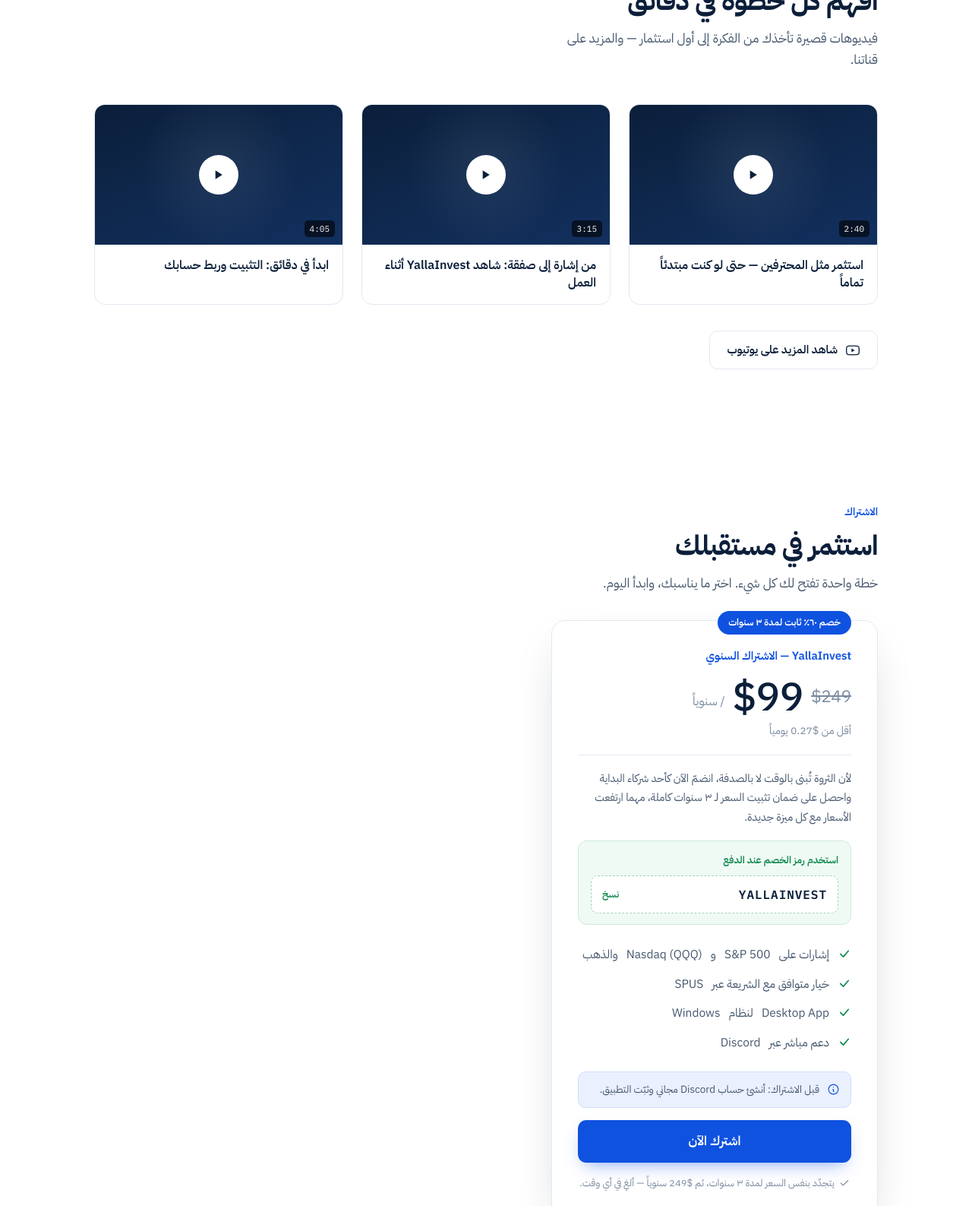
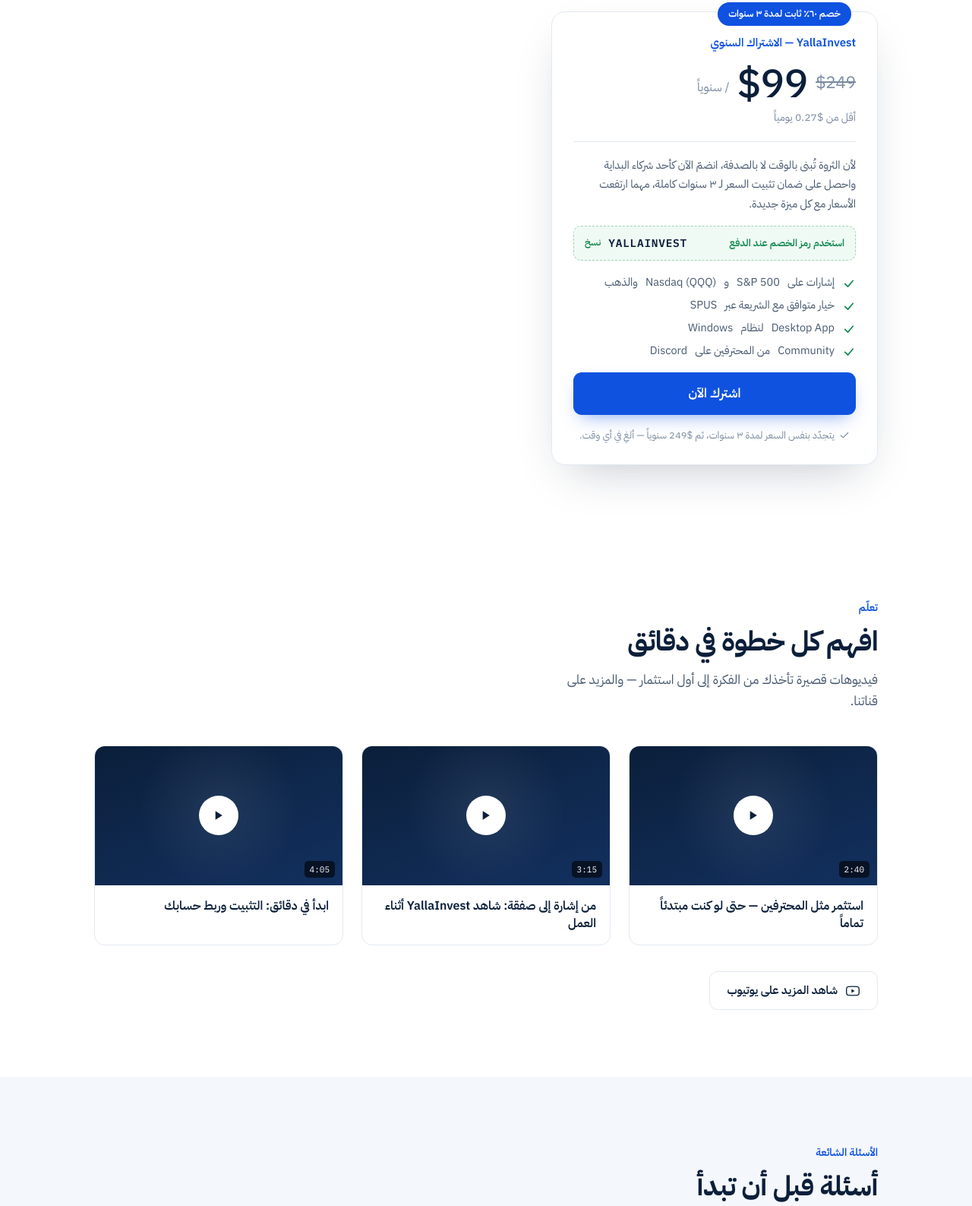
Before and after one commit to GMahmoudG/yallainvest-site, a plain HTML site: page index.html in a window 1280 px wide. Shown: the part 3885-5472 px from the top of the page at 76% size. Drawn offline with Linux system fonts and the light colour scheme.

Commit message:
Add files via upload

```diff
--- a/index.html
+++ b/index.html
@@ -147,7 +147,6 @@
   .onb-step .dl{margin-top:14px}
   .btn-dl{display:inline-flex;align-items:center;gap:8px;background:var(--ink);color:#fff;font-size:13.5px;font-weight:600;padding:10px 15px;border-radius:9px;transition:background .15s}
   .btn-dl:hover{background:#12305f;color:#fff}
-  .onb-note{margin-top:24px;font-size:13.5px;color:var(--muted)}
   @media(max-width:900px){.onb{grid-template-columns:repeat(2,1fr)}}
   @media(max-width:520px){.onb{grid-template-columns:1fr}}
 
@@ -175,23 +174,21 @@
   .contact-card:hover{border-color:#c9d4e3;transform:translateY(-2px)}
   .contact-card .ct-k{font-size:12.5px;color:var(--muted);margin-bottom:2px}
   .contact-card .ct-v{font-size:15px;font-weight:600;color:var(--ink)}
-  .prereq{display:flex;align-items:flex-start;gap:10px;background:#EAF0FE;border:1px solid #CFDDFB;border-radius:10px;
-    padding:12px 14px;margin-bottom:16px;font-size:13.5px;line-height:1.6;color:var(--ink-2)}
-  .prereq svg{flex:0 0 auto;margin-top:2px}
-  .promo{margin-top:18px;background:#F0FAF4;border:1px solid #CDEBD9;border-radius:12px;padding:14px 16px}
-  .promo-k{font-size:13px;color:var(--green);font-weight:600;margin-bottom:9px}
-  .promo-code{display:flex;align-items:center;justify-content:space-between;gap:12px;background:#fff;
-    border:1px dashed #9FD4B5;border-radius:9px;padding:11px 14px;cursor:pointer;transition:border-color .15s}
-  .promo-code:hover{border-color:var(--green)}
-  .promo-code .en{font-family:"IBM Plex Mono",monospace;font-weight:600;font-size:16px;letter-spacing:.06em;color:var(--ink)}
-  .promo-copy{font-size:12.5px;font-weight:600;color:var(--green);flex:0 0 auto}
+  .onb-3{grid-template-columns:repeat(3,1fr)}
+  .promo{margin-top:16px;display:flex;align-items:center;justify-content:space-between;gap:12px;
+    background:#F0FAF4;border:1px dashed #9FD4B5;border-radius:10px;padding:10px 14px;cursor:pointer;transition:border-color .15s}
+  .promo:hover{border-color:var(--green)}
+  .promo-k{font-size:13px;color:var(--green);font-weight:600}
+  .promo-right{display:flex;align-items:center;gap:10px;flex:0 0 auto}
+  .promo .en{font-family:"IBM Plex Mono",monospace;font-weight:600;font-size:14.5px;letter-spacing:.05em;color:var(--ink)}
+  .promo-copy{font-size:12px;font-weight:600;color:var(--green)}
   .bill-toggle{display:inline-flex;background:var(--bg-soft);border:1px solid var(--line);border-radius:100px;padding:5px;margin-top:34px;gap:4px}
   .bill-toggle button{border:0;background:none;font-family:inherit;font-size:15px;font-weight:600;color:var(--ink-2);
     padding:9px 20px;border-radius:100px;cursor:pointer;transition:all .15s;display:flex;align-items:center;gap:8px}
   .bill-toggle button.active{background:#fff;color:var(--ink);box-shadow:0 2px 6px rgba(11,31,58,.1)}
   .bill-toggle .save{font-size:11px;font-weight:600;color:var(--green);background:#E7F6ED;padding:2px 7px;border-radius:100px}
   .price-wrap{margin-top:34px;display:flex;justify-content:flex-start}
-  .price-card{background:#fff;border:1px solid var(--line);border-radius:18px;padding:34px;max-width:430px;width:100%;box-shadow:var(--shadow);position:relative}
+  .price-card{background:#fff;border:1px solid var(--line);border-radius:18px;padding:28px;max-width:430px;width:100%;box-shadow:var(--shadow);position:relative}
   .pop-badge{position:absolute;top:-13px;inset-inline-start:34px;background:var(--blue);color:#fff;font-size:12.5px;font-weight:600;padding:5px 14px;border-radius:100px}
   .price-card .plan{font-size:15px;font-weight:600;color:var(--blue);margin-bottom:14px}
   .price-amt{display:flex;align-items:flex-end;gap:10px}
@@ -199,8 +196,8 @@
   .price-amt .val{font-family:"IBM Plex Mono";font-size:52px;font-weight:500;color:var(--ink);line-height:1}
   .price-amt .per{color:var(--muted);font-size:16px;padding-bottom:6px}
   .price-note{font-size:14px;color:var(--muted);margin-top:8px}
-  .incl{list-style:none;margin:26px 0;display:flex;flex-direction:column;gap:13px}
-  .incl li{display:flex;align-items:flex-start;gap:11px;font-size:15.5px;color:var(--ink-2)}
+  .incl{list-style:none;margin:18px 0;display:flex;flex-direction:column;gap:9px}
+  .incl li{display:flex;align-items:center;gap:10px;font-size:14.5px;line-height:1.4;color:var(--ink-2)}
   .incl li svg{flex:0 0 auto;margin-top:3px}
   .price-card .btn-primary{display:block;text-align:center;width:100%}
   .cancel-line{margin-top:16px;font-size:13px;color:var(--muted);text-align:center;display:flex;align-items:center;justify-content:center;gap:6px}
@@ -376,15 +373,55 @@
     <div class="sec-head reveal">
       <div class="sec-eyebrow">بعد الاشتراك</div>
       <h2>تبدأ خلال دقائق</h2>
-      <p>من لحظة الاشتراك إلى أول إشارة — الطريق واضح وسريع.</p>
+      <p>من لحظة الاشتراك إلى أول إشارة — ثلاث خطوات فقط، والمعالج يتكفّل بالباقي.</p>
     </div>
-    <div class="onb">
-      <div class="onb-step reveal"><div class="idx">١</div><h4>أنشئ حساب <span class="en">Discord</span></h4><p>مجاني — يستغرق دقيقتين. حمّل التطبيق وأنشئ حسابك قبل الاشتراك.</p></div>
-      <div class="onb-step reveal"><div class="idx">٢</div><h4>اشترك</h4><p>أكمل عملية الاشتراك، ثم اربط حساب <span class="en">Discord</span> واضغط <span class="en">Claim Access</span> للانضمام إلى السيرفر.</p></div>
-      <div class="onb-step reveal"><div class="idx">٣</div><h4>حمّل <span class="en">Desktop App</span></h4><p>تصلك رسالة بريد إلكتروني فيها رابط تحميل التطبيق، ثم ثبّته على <span class="en">Windows</span>.</p></div>
-      <div class="onb-step reveal"><div class="idx">٤</div><h4><span class="en">Install</span></h4><p>شغّل ملف التثبيت واتبع التعليمات لإكمال الإعداد.</p></div>
+    <div class="onb onb-3">
+      <div class="onb-step reveal"><div class="idx">١</div><h4>اشترك</h4><p>أكمل عملية الاشتراك.</p></div>
+      <div class="onb-step reveal"><div class="idx">٢</div><h4>حمّل <span class="en">Desktop App</span></h4><p>تصلك رسالة بريد إلكتروني — افتحها على جهاز <span class="en">Windows</span> وحمّل التطبيق.</p></div>
+      <div class="onb-step reveal"><div class="idx">٣</div><h4>اتبع المعالج</h4><p>يرشدك خطوة بخطوة لإكمال الإعداد حتى تصلك أول إشارة.</p></div>
     </div>
-    <p class="onb-note reveal">يعمل على <span class="en">Windows</span>. عند أول تشغيل قد يظهر تنبيه أمان عادي للتطبيقات الجديدة — اختر «<span class="en">More info</span>» ثم «<span class="en">Run anyway</span>».</p>
+  </div>
+</section>
+
+<!-- PRICING -->
+<section id="pricing">
+  <div class="wrap">
+    <div class="sec-head reveal">
+      <div class="sec-eyebrow">الاشتراك</div>
+      <h2>استثمر في مستقبلك</h2>
+    </div>
+
+    <div class="price-wrap">
+      <div class="price-card reveal">
+        <div class="pop-badge" id="popBadge">خصم ٦٠٪ ثابت لمدة ٣ سنوات</div>
+        <div class="plan">YallaInvest — الاشتراك السنوي</div>
+        <div class="price-amt">
+          <span class="orig mono" id="pOrig">$249</span>
+          <span class="val mono" id="pVal">$99</span>
+          <span class="per" id="pPer">/ سنوياً</span>
+        </div>
+        <div class="price-note" id="pNote">أقل من $0.27 يومياً</div>
+        <div class="lock">
+          <p>لأن الثروة تُبنى بالوقت لا بالصدفة، انضمّ الآن كأحد شركاء البداية واحصل على ضمان تثبيت السعر لـ ٣ سنوات كاملة، مهما ارتفعت الأسعار مع كل ميزة جديدة.</p>
+        </div>
+        <div class="promo" id="promoCode" role="button" tabindex="0" title="اضغط للنسخ">
+          <span class="promo-k">استخدم رمز الخصم عند الدفع</span>
+          <span class="promo-right"><span class="en" id="promoText">YALLAINVEST</span><span class="promo-copy" id="promoCopy">نسخ</span></span>
+        </div>
+        <ul class="incl">
+          <li><svg width="18" height="18" viewBox="0 0 24 24" fill="none"><path d="M5 12.5 10 17.5 19 7" stroke="#10894F" stroke-width="2.2" stroke-linecap="round" stroke-linejoin="round"/></svg> إشارات على <span class="en">S&amp;P 500</span> و<span class="en">Nasdaq (QQQ)</span> والذهب</li>
+          <li><svg width="18" height="18" viewBox="0 0 24 24" fill="none"><path d="M5 12.5 10 17.5 19 7" stroke="#10894F" stroke-width="2.2" stroke-linecap="round" stroke-linejoin="round"/></svg> خيار متوافق مع الشريعة عبر <span class="en">SPUS</span></li>
+          <li><svg width="18" height="18" viewBox="0 0 24 24" fill="none"><path d="M5 12.5 10 17.5 19 7" stroke="#10894F" stroke-width="2.2" stroke-linecap="round" stroke-linejoin="round"/></svg> <span class="en">Desktop App</span> لنظام <span class="en">Windows</span></li>
+          <li><svg width="18" height="18" viewBox="0 0 24 24" fill="none"><path d="M5 12.5 10 17.5 19 7" stroke="#10894F" stroke-width="2.2" stroke-linecap="round" stroke-linejoin="round"/></svg> <span class="en">Community</span> من المحترفين على <span class="en">Discord</span></li>
+        </ul>
+
+        <a class="btn-primary" href="#" id="checkout">اشترك الآن</a>
+        <div class="cancel-line">
+          <svg width="14" height="14" viewBox="0 0 24 24" fill="none"><path d="M20 6 9 17l-5-5" stroke="#7A8AA0" stroke-width="2" stroke-linecap="round" stroke-linejoin="round"/></svg>
+          يتجدّد بنفس السعر لمدة ٣ سنوات، ثم $249 سنوياً — ألغِ في أي وقت.
+        </div>
+      </div>
+    </div>
   </div>
 </section>
 
@@ -402,52 +439,6 @@
         <svg width="20" height="20" viewBox="0 0 24 24" fill="none"><path d="M21.6 7.2a2.5 2.5 0 0 0-1.76-1.77C18.25 5 12 5 12 5s-6.25 0-7.84.43A2.5 2.5 0 0 0 2.4 7.2 26 26 0 0 0 2 12a26 26 0 0 0 .4 4.8 2.5 2.5 0 0 0 1.76 1.77C5.75 19 12 19 12 19s6.25 0 7.84-.43a2.5 2.5 0 0 0 1.76-1.77A26 26 0 0 0 22 12a26 26 0 0 0-.4-4.8Z" stroke="#0B1F3A" stroke-width="1.6" stroke-linejoin="round"/><path d="m10 15 5-3-5-3v6Z" fill="#0B1F3A"/></svg>
         شاهد المزيد على يوتيوب
       </a>
-    </div>
-  </div>
-</section>
-
-<!-- PRICING -->
-<section id="pricing">
-  <div class="wrap">
-    <div class="sec-head reveal">
-      <div class="sec-eyebrow">الاشتراك</div>
-      <h2>استثمر في مستقبلك</h2>
-      <p>خطة واحدة تفتح لك كل شيء. اختر ما يناسبك، وابدأ اليوم.</p>
-    </div>
-
-    <div class="price-wrap">
-      <div class="price-card reveal">
-        <div class="pop-badge" id="popBadge">خصم ٦٠٪ ثابت لمدة ٣ سنوات</div>
-        <div class="plan">YallaInvest — الاشتراك السنوي</div>
-        <div class="price-amt">
-          <span class="orig mono" id="pOrig">$249</span>
-          <span class="val mono" id="pVal">$99</span>
-          <span class="per" id="pPer">/ سنوياً</span>
-        </div>
-        <div class="price-note" id="pNote">أقل من $0.27 يومياً</div>
-        <div class="lock">
-          <p>لأن الثروة تُبنى بالوقت لا بالصدفة، انضمّ الآن كأحد شركاء البداية واحصل على ضمان تثبيت السعر لـ ٣ سنوات كاملة، مهما ارتفعت الأسعار مع كل ميزة جديدة.</p>
-        </div>
-        <div class="promo">
-          <div class="promo-k">استخدم رمز الخصم عند الدفع</div>
-          <div class="promo-code" id="promoCode" role="button" tabindex="0" title="اضغط للنسخ"><span class="en" id="promoText">YALLAINVEST</span><span class="promo-copy" id="promoCopy">نسخ</span></div>
-        </div>
-        <ul class="incl">
-          <li><svg width="18" height="18" viewBox="0 0 24 24" fill="none"><path d="M5 12.5 10 17.5 19 7" stroke="#10894F" stroke-width="2.2" stroke-linecap="round" stroke-linejoin="round"/></svg> إشارات على <span class="en">S&amp;P 500</span> و<span class="en">Nasdaq (QQQ)</span> والذهب</li>
-          <li><svg width="18" height="18" viewBox="0 0 24 24" fill="none"><path d="M5 12.5 10 17.5 19 7" stroke="#10894F" stroke-width="2.2" stroke-linecap="round" stroke-linejoin="round"/></svg> خيار متوافق مع الشريعة عبر <span class="en">SPUS</span></li>
-          <li><svg width="18" height="18" viewBox="0 0 24 24" fill="none"><path d="M5 12.5 10 17.5 19 7" stroke="#10894F" stroke-width="2.2" stroke-linecap="round" stroke-linejoin="round"/></svg> <span class="en">Desktop App</span> لنظام <span class="en">Windows</span></li>
-          <li><svg width="18" height="18" viewBox="0 0 24 24" fill="none"><path d="M5 12.5 10 17.5 19 7" stroke="#10894F" stroke-width="2.2" stroke-linecap="round" stroke-linejoin="round"/></svg> دعم مباشر عبر <span class="en">Discord</span></li>
-        </ul>
-        <div class="prereq">
-          <svg width="17" height="17" viewBox="0 0 24 24" fill="none"><circle cx="12" cy="12" r="9" stroke="#0F52E0" stroke-width="1.6"/><path d="M12 8h.01M11 12h1v4h1" stroke="#0F52E0" stroke-width="1.7" stroke-linecap="round" stroke-linejoin="round"/></svg>
-          <span>قبل الاشتراك: أنشئ حساب <span class="en">Discord</span> مجاني وثبّت التطبيق.</span>
-        </div>
-        <a class="btn-primary" href="#" id="checkout">اشترك الآن</a>
-        <div class="cancel-line">
-          <svg width="14" height="14" viewBox="0 0 24 24" fill="none"><path d="M20 6 9 17l-5-5" stroke="#7A8AA0" stroke-width="2" stroke-linecap="round" stroke-linejoin="round"/></svg>
-          يتجدّد بنفس السعر لمدة ٣ سنوات، ثم $249 سنوياً — ألغِ في أي وقت.
-        </div>
-      </div>
     </div>
   </div>
 </section>
```
